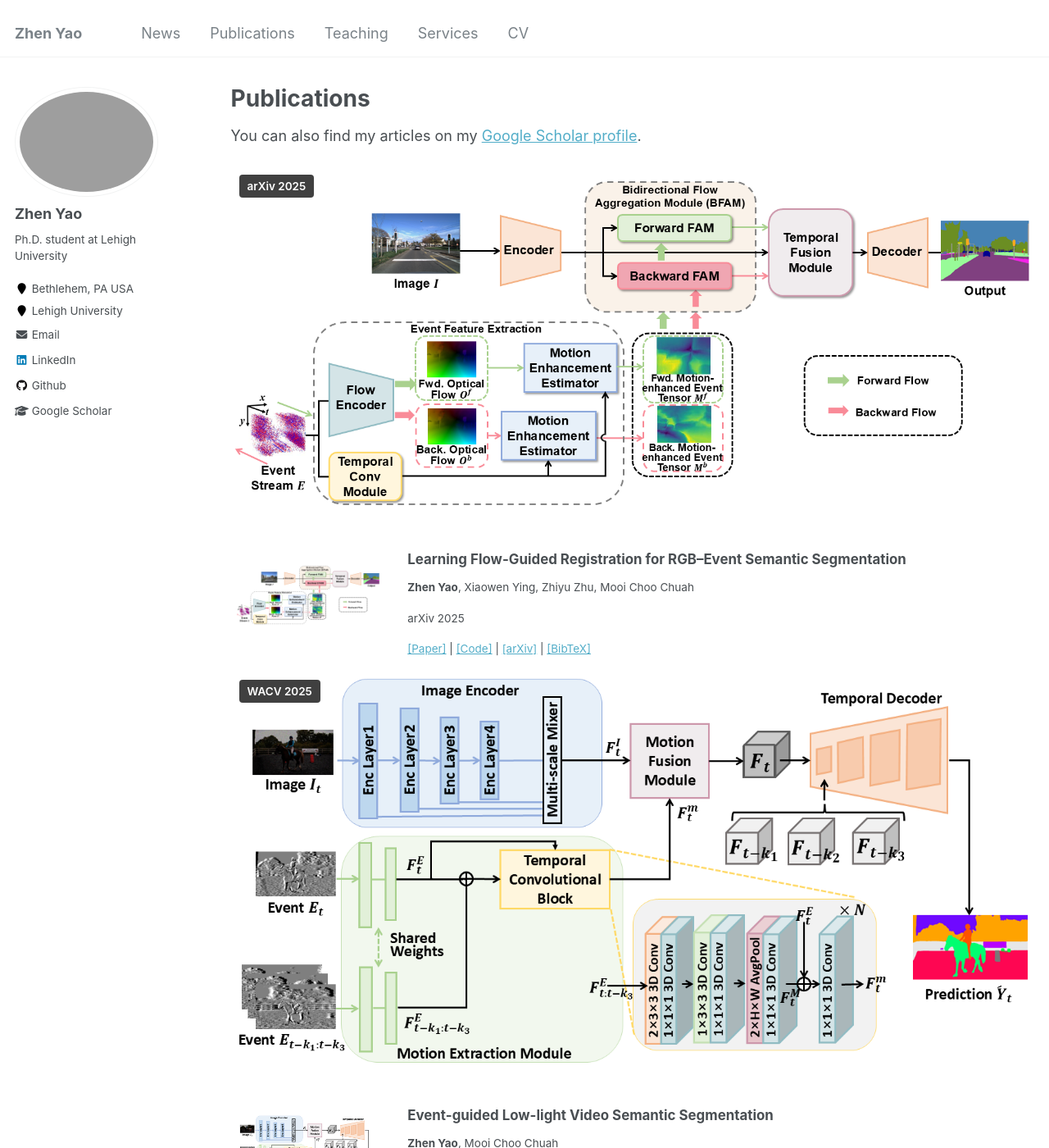
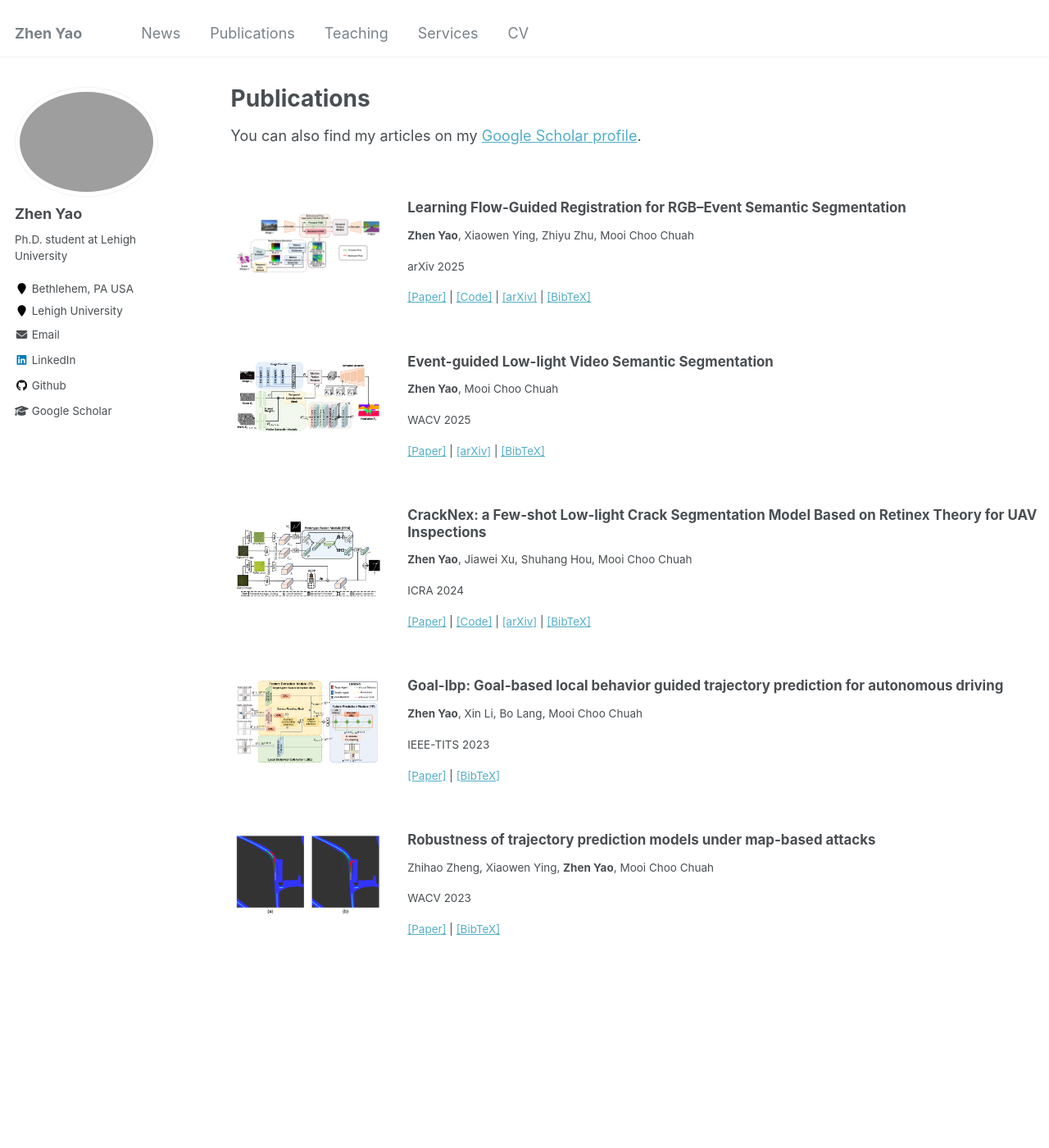
Before and after one commit to zyaocoder/zyaocoder.github.io, a Jekyll site: the page built from _pages/publications.md, in a window 1280 px wide and 1400 px high. Shown: the whole window at 82% size. Built offline with Jekyll 4.4.1, drawn with Linux system fonts in a browser that asks for light colours; some of the changed text lies outside the part shown.

Commit message:
Update publications.md

```diff
--- a/_pages/publications.md
+++ b/_pages/publications.md
@@ -16,23 +16,5 @@ You can also find my articles on my [Google Scholar profile](https://scholar.goo
 {% include base_path %}
 
 {% for post in site.publications reversed %}
-<div class='paper-box'>
-  <div class='paper-box-image'>
-    <div>
-      {% if post.venue %}
-      <div class="badge">{{ post.venue }}</div>
-      {% endif %}
-
-      {% if post.image %}
-      <img src='{{ post.image | relative_url }}'
-           alt="{{ post.title | escape }}"
-           width="100%">
-      {% endif %}
-    </div>
-  </div>
-
-  <div class='paper-box-text' markdown="1">
     {% include archive-single.html %}
-  </div>
-</div>
 {% endfor %}
```
